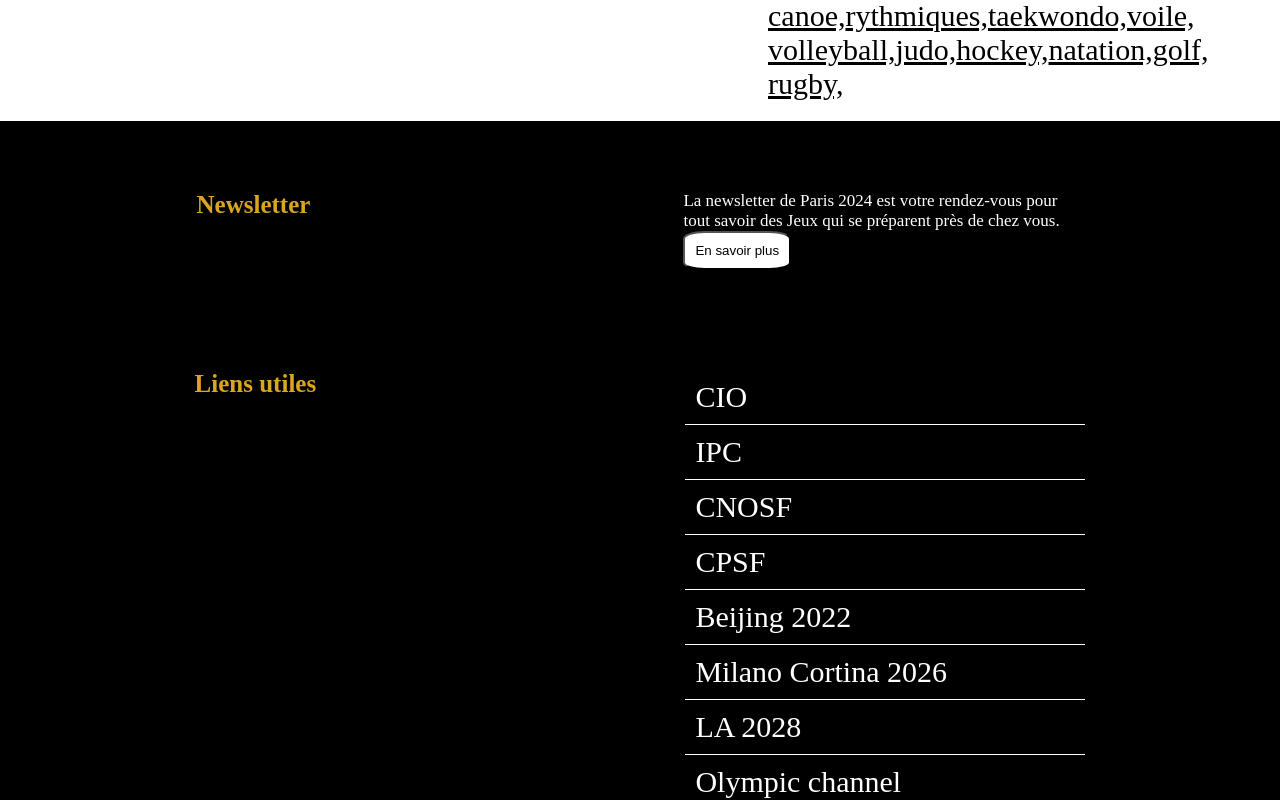
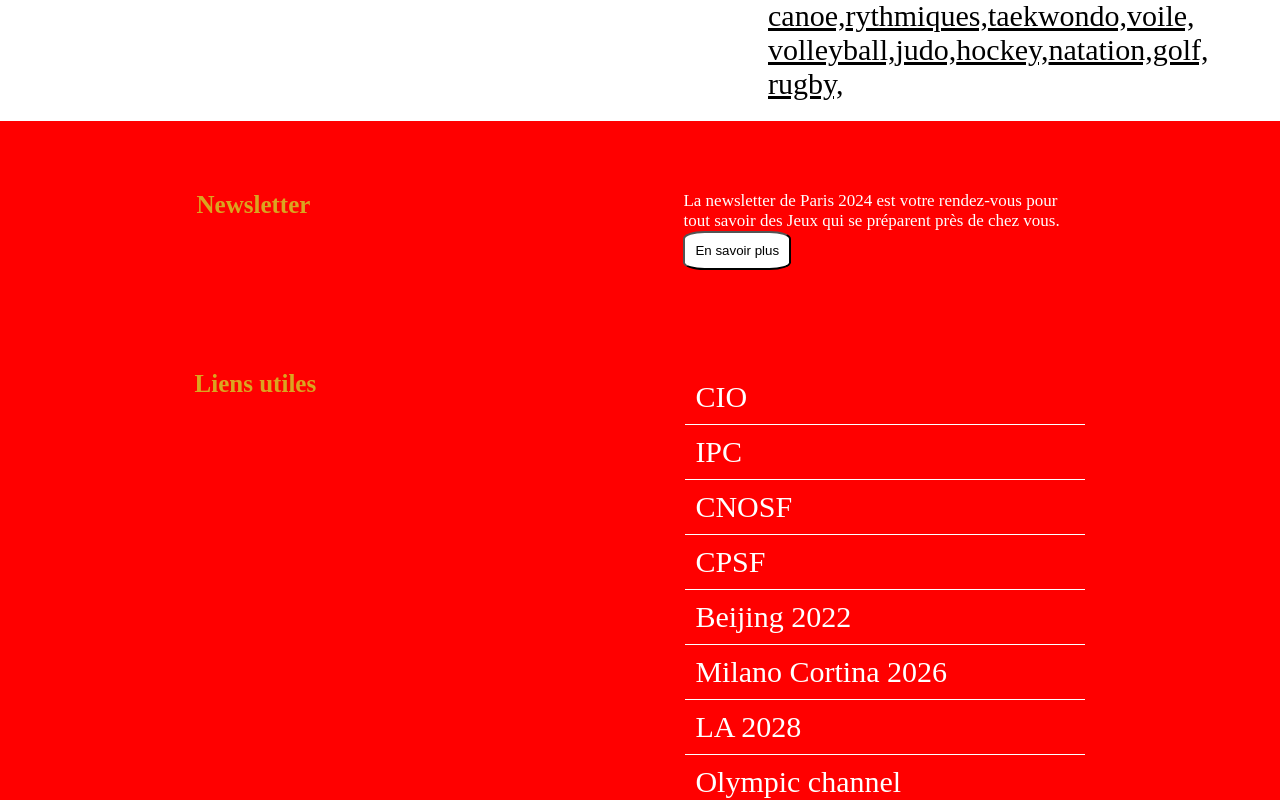
Before and after one commit to Terry93600/TPJO, a React (Vite) app in the folder frontend/: page / in a window 1280 px wide. Shown: the part 2187-2987 px from the top of the page. Built offline with nearby package versions, Linux system fonts and the light colour scheme.

Commit message:
front accueil

```diff
--- a/frontend/src/components/footer/footer.css
+++ b/frontend/src/components/footer/footer.css
@@ -1,7 +1,7 @@
 footer {
     margin: 20px auto;
     padding: 30px 10px;
-    background: black;
+    background: red;
     width: 100%;
     display: flex;
     justify-content: space-around;
```
